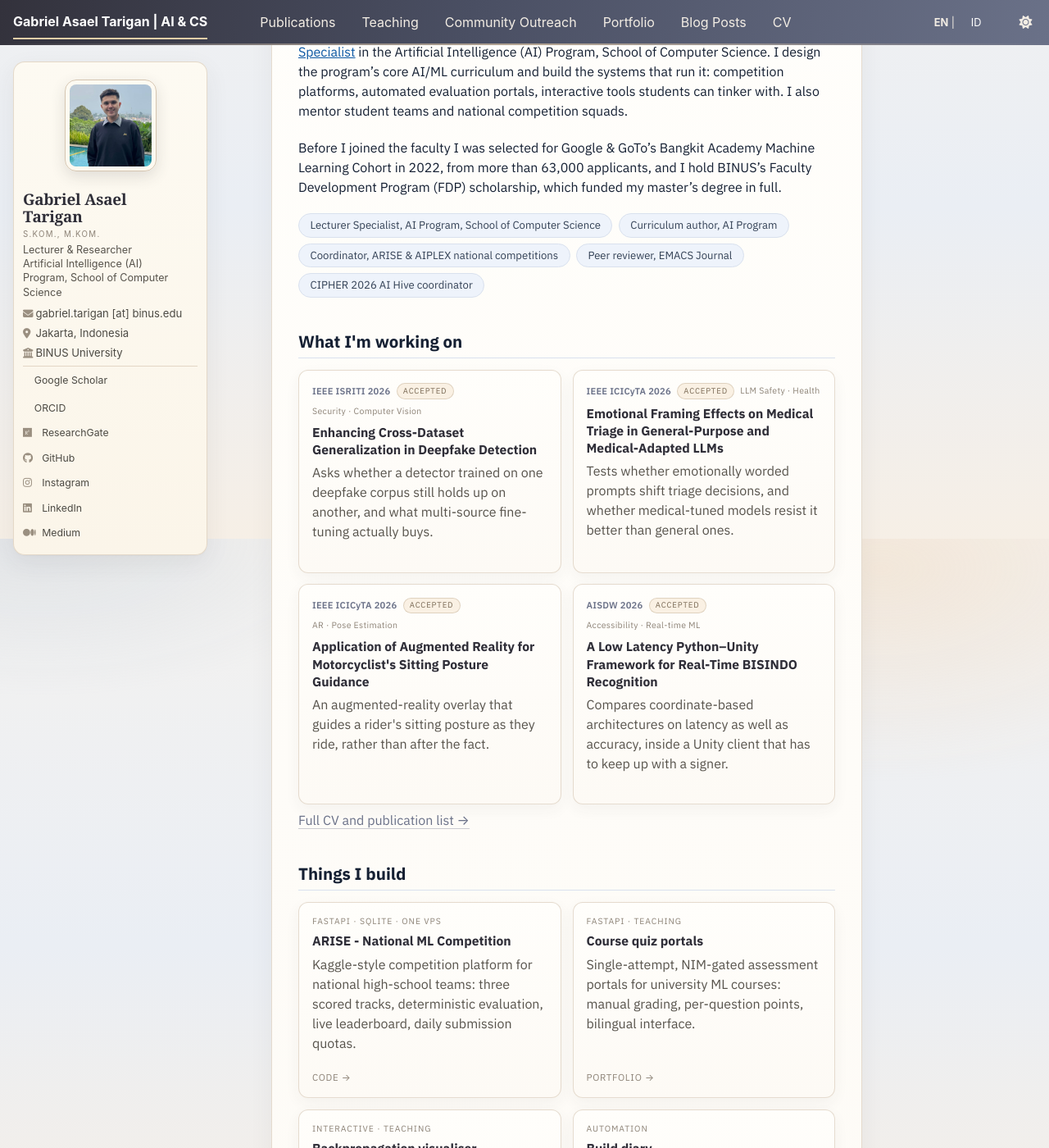
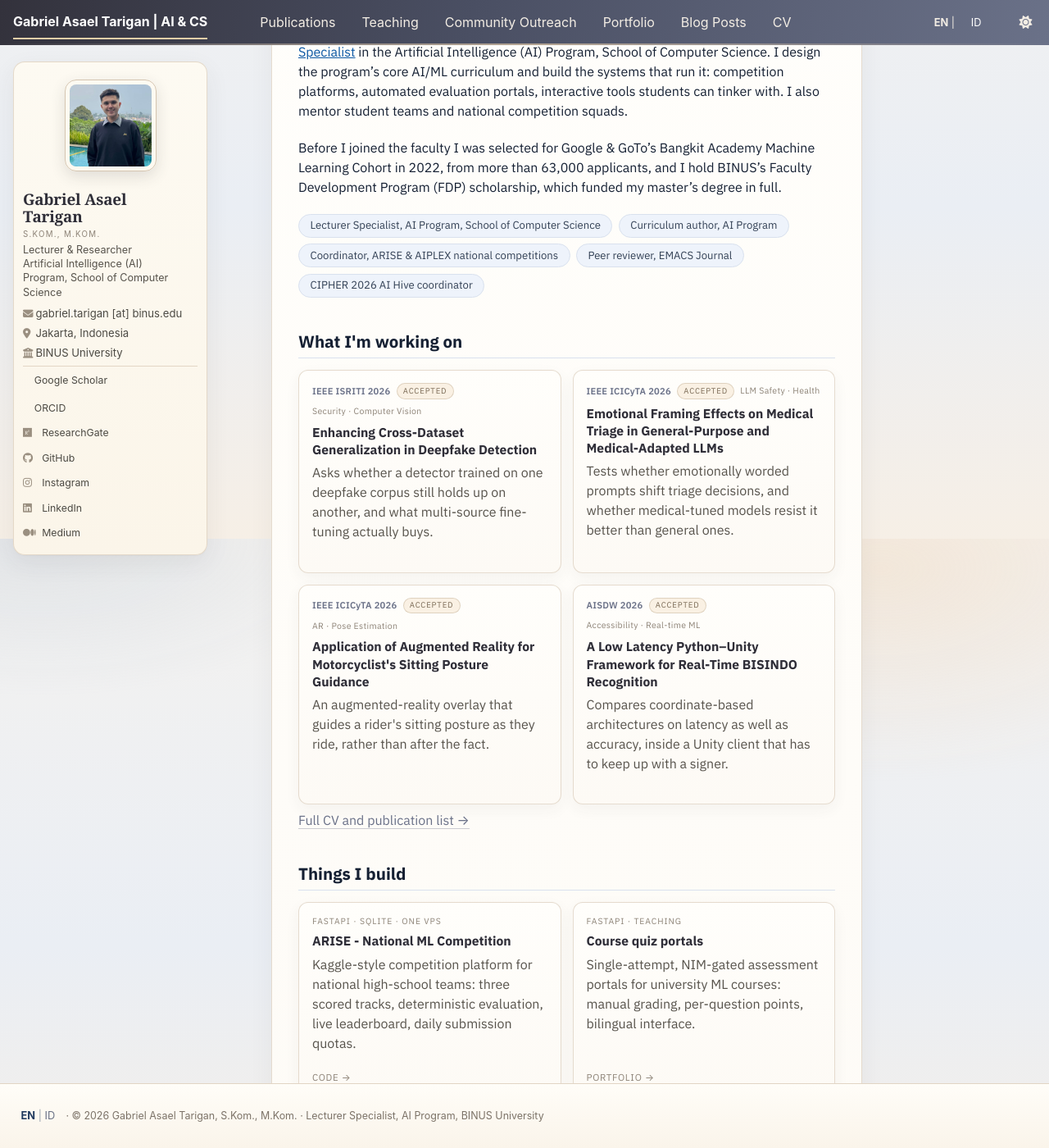
Before and after one commit to asaeltarigan/asaeltarigan.github.io, a Jekyll site: the page built from _pages/about.md, in a window 1280 px wide and 1400 px high, scrolled down 243 px. Shown: the whole window at 82% size. Built offline with Jekyll 4.4.1, drawn with Linux system fonts in a browser that asks for light colours; a style sheet for code colours, icons or effects is not loaded.

Commit message:
Footer: sticky at the viewport bottom while scrolling, flush at the page end

```diff
--- a/_includes/head.html
+++ b/_includes/head.html
@@ -94,4 +94,4 @@
 <link rel="preconnect" href="https://fonts.gstatic.com" crossorigin>
 <link href="https://fonts.googleapis.com/css2?family=IBM+Plex+Sans:wght@400;500;600;700&display=swap" rel="stylesheet">
 <link rel="stylesheet" href="{{ base_path }}/assets/css/main.css">
-<link rel="stylesheet" href="{{ base_path }}/assets/css/custom.css?v=84">
+<link rel="stylesheet" href="{{ base_path }}/assets/css/custom.css?v=85">
--- a/assets/css/custom.css
+++ b/assets/css/custom.css
@@ -1769,7 +1769,7 @@ html[data-theme="dark"] .cv-feature__note { color: #bdb6aa; }
    fixed-footer script (body margin = footer height) is overridden, otherwise
    short pages show a band of background between the last card and the bar. */
 body { margin-bottom: 0 !important; }
-.page__footer { position: static !important; margin-top: 0 !important; }
+.page__footer { position: sticky !important; bottom: 0 !important; margin-top: 0 !important; }
 
 /* Footer: no separate bar. It inherits the page's warm paper background and
    keeps only a sand hairline, so it blends into the page end instead of
```
